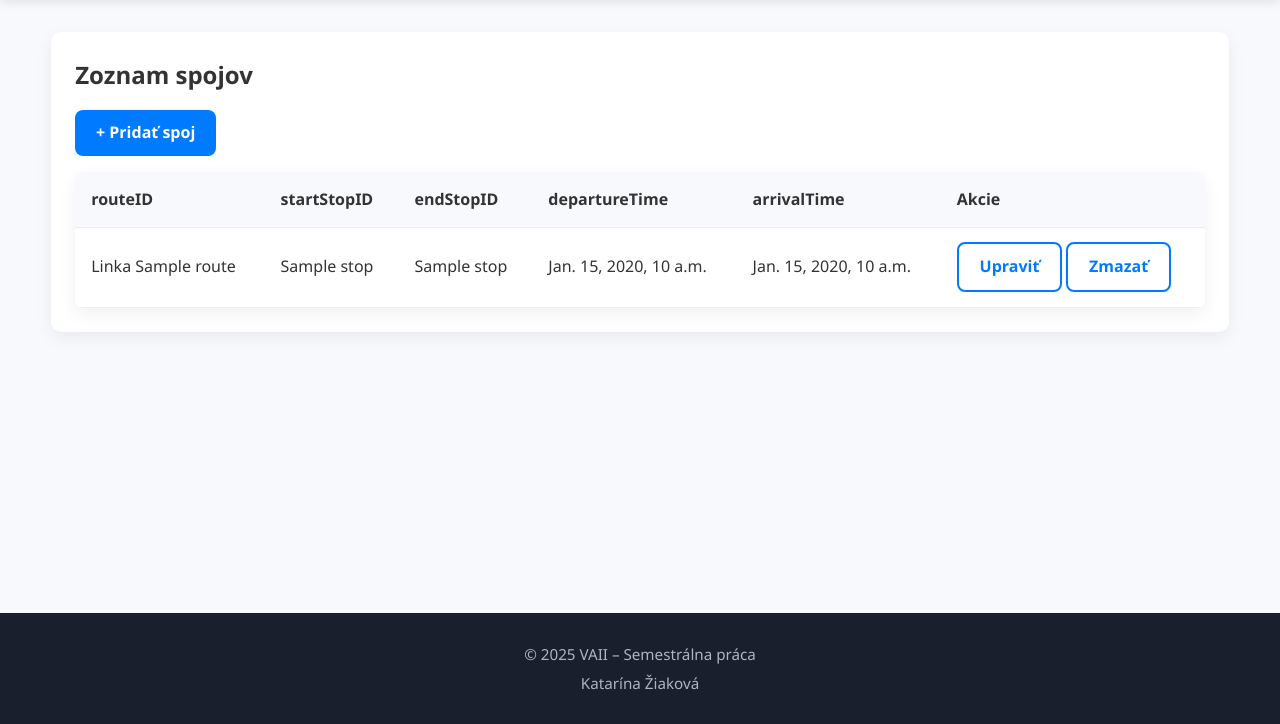
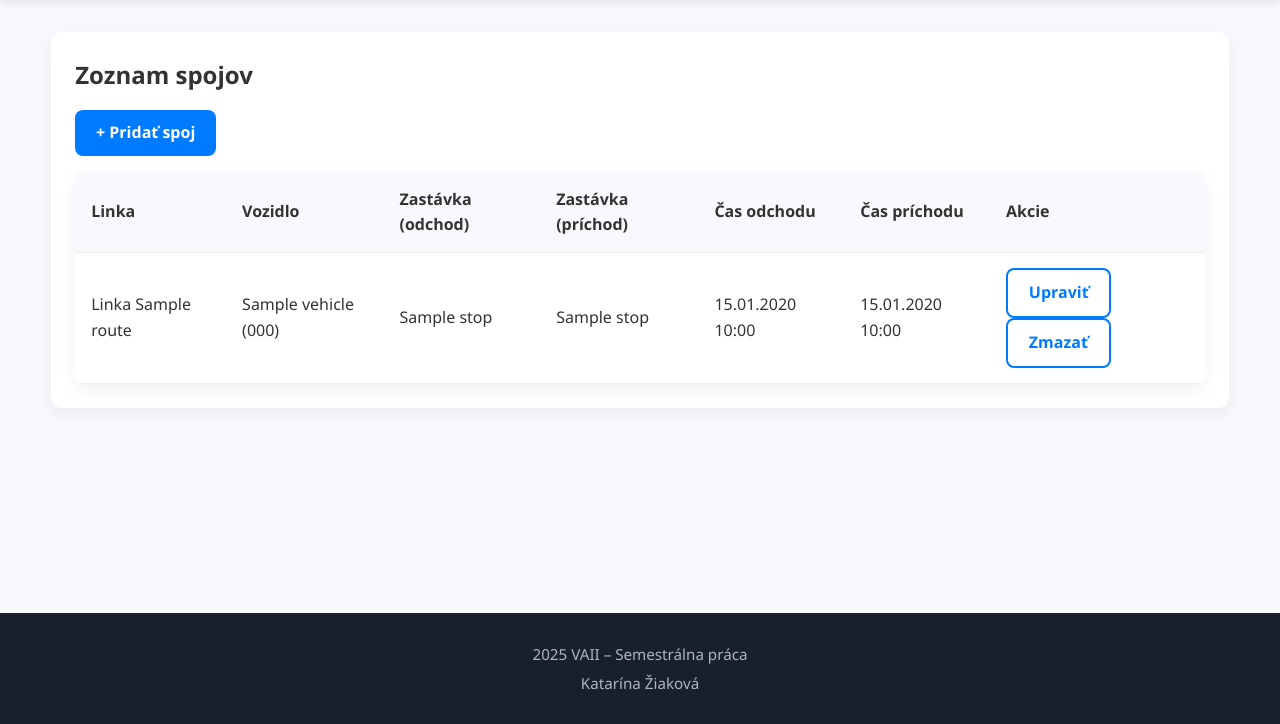
Before and after one commit to ZiakovaKatarina/vaii-doprava, a Django app: page /trips/ in a window 1280 px wide. Shown: the part 76-800 px from the top of the page. Run offline with Django 5.2, Linux system fonts and the light colour scheme; tables that the repository leaves empty hold one stand-in row (values such as "Sample post").

Commit message:
pridana DB vehicle

```diff
--- a/data_management/models.py
+++ b/data_management/models.py
@@ -1,4 +1,16 @@
 from django.db import models
+
+class Vehicle(models.Model):
+    registration_number = models.CharField(max_length=20, unique=True, verbose_name='ŠPZ / Evidenčné číslo')
+    capacity = models.PositiveIntegerField(verbose_name='Kapacita cestujúcich')
+    model_name = models.CharField(max_length=100, verbose_name='Model vozidla')
+
+    class Meta:
+        verbose_name = 'Vozidlo'
+        verbose_name_plural = 'Vozidlá'
+
+    def __str__(self):
+        return f"{self.model_name} ({self.registration_number})"
 
 class Stop(models.Model):
     name = models.CharField(max_length=100, unique=True, verbose_name='Názov zastávky')
@@ -36,6 +48,7 @@ class Route(models.Model):
 
 class Trip(models.Model):
     routeID = models.ForeignKey(Route, on_delete=models.CASCADE, verbose_name='Linka')
+    vehicleID = models.ForeignKey(Vehicle, on_delete=models.SET_NULL, null=True, blank=True, verbose_name='Priradené vozidlo')
     startStopID = models.ForeignKey(Stop, related_name='trip_start', on_delete=models.CASCADE, verbose_name='Začiatočná zastávka')
     endStopID = models.ForeignKey(Stop, related_name='trip_end', on_delete=models.CASCADE, verbose_name='Koncová zastávka')
 
--- a/frontend/templates/base.html
+++ b/frontend/templates/base.html
@@ -42,6 +42,7 @@
                         <a style="color: black;" href="{% url 'stop_list' %}">Zastávky</a>
                         <a style="color: black;" href="{% url 'trip_list' %}">Spoje</a>
                         <a style="color: black;" href="{% url 'route_list' %}">Linky</a>
+                        <a style="color: black;" href="{% url 'vehicle_list' %}">Vozidlá</a>
                     </div>
                 </div>
 
@@ -49,6 +50,7 @@
                     <span class="nav-link">Aministrativa</span>
                     <div class="dropdown-content">
                         <a style="color: black;" href="/admin/">Admin</a>
+                        <a style="color: black;" href="{% url 'file_upload' %}">File upload</a>
                     </div>
                 </div>
             </nav>
@@ -62,7 +64,7 @@
 
     <footer>
         <div class="container text-center">
-            <p>© 2025 VAII – Semestrálna práca</p>
+            <p>2025 VAII – Semestrálna práca</p>
             <p>Katarína Žiaková</p>
         </div>
     </footer>
--- /dev/null
+++ b/frontend/templates/files/gdtf_upload.html
@@ -0,0 +1,6 @@
+{% extends "base.html" %}
+
+{% block content %}
+<h2>Required files</h2>
+
+{% endblock %}
--- /dev/null
+++ b/frontend/templates/files/jdf_upload.html
@@ -0,0 +1,6 @@
+{% extends "base.html" %}
+
+{% block content %}
+<h2>Required files</h2>
+
+{% endblock %}
--- a/frontend/templates/trips/trip_list.html
+++ b/frontend/templates/trips/trip_list.html
@@ -8,15 +8,14 @@
     </a>
 
     <div class="table-wrapper">
-
         <table class="table">
             <thead>
                 <tr>
-                <th>routeID</th>
-                <th>startStopID</th>
-                <th>endStopID</th>
-                <th>departureTime</th>
-                <th>arrivalTime</th>
+                    <th>Linka</th>
+                    <th>Vozidlo</th> <th>Zastávka (odchod)</th>
+                    <th>Zastávka (príchod)</th>
+                    <th>Čas odchodu</th>
+                    <th>Čas príchodu</th>
                     <th>Akcie</th>
                 </tr>
             </thead>
@@ -24,10 +23,17 @@
                 {% for trip in trips %}
                 <tr>
                     <td>{{ trip.routeID }}</td>
+                    <td>
+                        {% if trip.vehicleID %}
+                            {{ trip.vehicleID }}
+                        {% else %}
+                            <span class="text-muted">Nepriradené</span>
+                        {% endif %}
+                    </td>
                     <td>{{ trip.startStopID }}</td>
                     <td>{{ trip.endStopID }}</td>
-                <td>{{ trip.departureTime }}</td>
-                <td>{{ trip.arrivalTime }}</td>
+                    <td>{{ trip.departureTime|date:"d.m.Y H:i" }}</td>
+                    <td>{{ trip.arrivalTime|date:"d.m.Y H:i" }}</td>
                     <td class="flex">
                         <a class="btn btn-outline" href="{% url 'trip_update' trip.id %}">Upraviť</a>
                         <a class="btn btn-outline" href="{% url 'trip_delete' trip.id %}">Zmazať</a>
--- a/frontend/urls.py
+++ b/frontend/urls.py
@@ -19,4 +19,13 @@ urlpatterns = [
     path('routes/create/', views.route_create, name='route_create'),
     path('routes/<int:pk>/edit/', views.route_update, name='route_update'),
     path('routes/<int:pk>/delete/', views.route_delete, name='route_delete'),
+
+    path('files/', views.file_upload, name='file_upload'),
+    path('files/jdf', views.jdf_upload, name='jdf_upload'),
+    path('files/gdtf', views.gdtf_upload, name='gdtf_upload'),
+
+    path('vehicles/', views.vehicle_list, name='vehicle_list'),
+    path('vehicles/create/', views.vehicle_create, name='vehicle_create'),
+    path('vehicles/update/<int:pk>/', views.vehicle_update, name='vehicle_update'),
+    path('vehicles/delete/<int:pk>/', views.vehicle_delete, name='vehicle_delete'),
 ]
--- a/frontend/views.py
+++ b/frontend/views.py
@@ -1,9 +1,18 @@
 from django.shortcuts import render, get_object_or_404, redirect
-from data_management.models import Stop, Trip, Route
-from .forms import StopForm, TripForm, RouteForm
+from data_management.models import Stop, Trip, Route, Vehicle
+from .forms import StopForm, TripForm, RouteForm, VehicleForm
 
 def home(request):
     return render(request, 'home.html', {})
+
+def file_upload(request):
+    return render(request, 'files/file_upload.html', {})
+
+def jdf_upload(request):
+    return render(request, 'files/jdf_upload.html', {})
+
+def gdtf_upload(request):
+    return render(request, 'files/gdtf_upload.html', {})
 
 # LIST
 def stop_list(request):
@@ -121,3 +130,49 @@ def route_delete(request, pk):
         return redirect('route_list')
 
     return render(request, 'routes/route_confirm_delete.html', {'route': route})
+
+
+# LIST - Zoznam všetkých vozidiel
+def vehicle_list(request):
+    vehicles = Vehicle.objects.all().order_by('registration_number')
+    return render(request, 'vehicles/vehicle_list.html', {'vehicles': vehicles})
+
+# CREATE - Pridanie nového vozidla
+def vehicle_create(request):
+    if request.method == "POST":
+        form = VehicleForm(request.POST)
+        if form.is_valid():
+            form.save()
+            return redirect('vehicle_list')
+    else:
+        form = VehicleForm()
+
+    return render(request, 'vehicles/vehicle_form.html', {
+        'form': form,
+        'title': 'Pridať vozidlo'
+    })
+
+# UPDATE - Úprava existujúceho vozidla
+def vehicle_update(request, pk):
+    vehicle = get_object_or_404(Vehicle, pk=pk)
+    if request.method == "POST":
+        form = VehicleForm(request.POST, instance=vehicle)
+        if form.is_valid():
+            form.save()
+            return redirect('vehicle_list')
+    else:
+        form = VehicleForm(instance=vehicle)
+
+    return render(request, 'vehicles/vehicle_form.html', {
+        'form': form,
+        'title': 'Upraviť vozidlo'
+    })
+
+# DELETE - Odstránenie vozidla
+def vehicle_delete(request, pk):
+    vehicle = get_object_or_404(Vehicle, pk=pk)
+    if request.method == "POST":
+        vehicle.delete()
+        return redirect('vehicle_list')
+
+    return render(request, 'vehicles/vehicle_confirm_delete.html', {'vehicle': vehicle})
```
Also changed, not shown: frontend/forms.py (+30 -2 lines), frontend/templates/files/file_upload.html (added, +38 -0 lines), frontend/templates/vehicles/vehicle_confirm_delete.html (added, +24 -0 lines), frontend/templates/vehicles/vehicle_form.html (added, +28 -0 lines), frontend/templates/vehicles/vehicle_list.html (added, +40 -0 lines), data_management/migrations/0002_vehicle_trip_vehicleid.py (added). Lines whose indentation alone changed are shown as unchanged.
